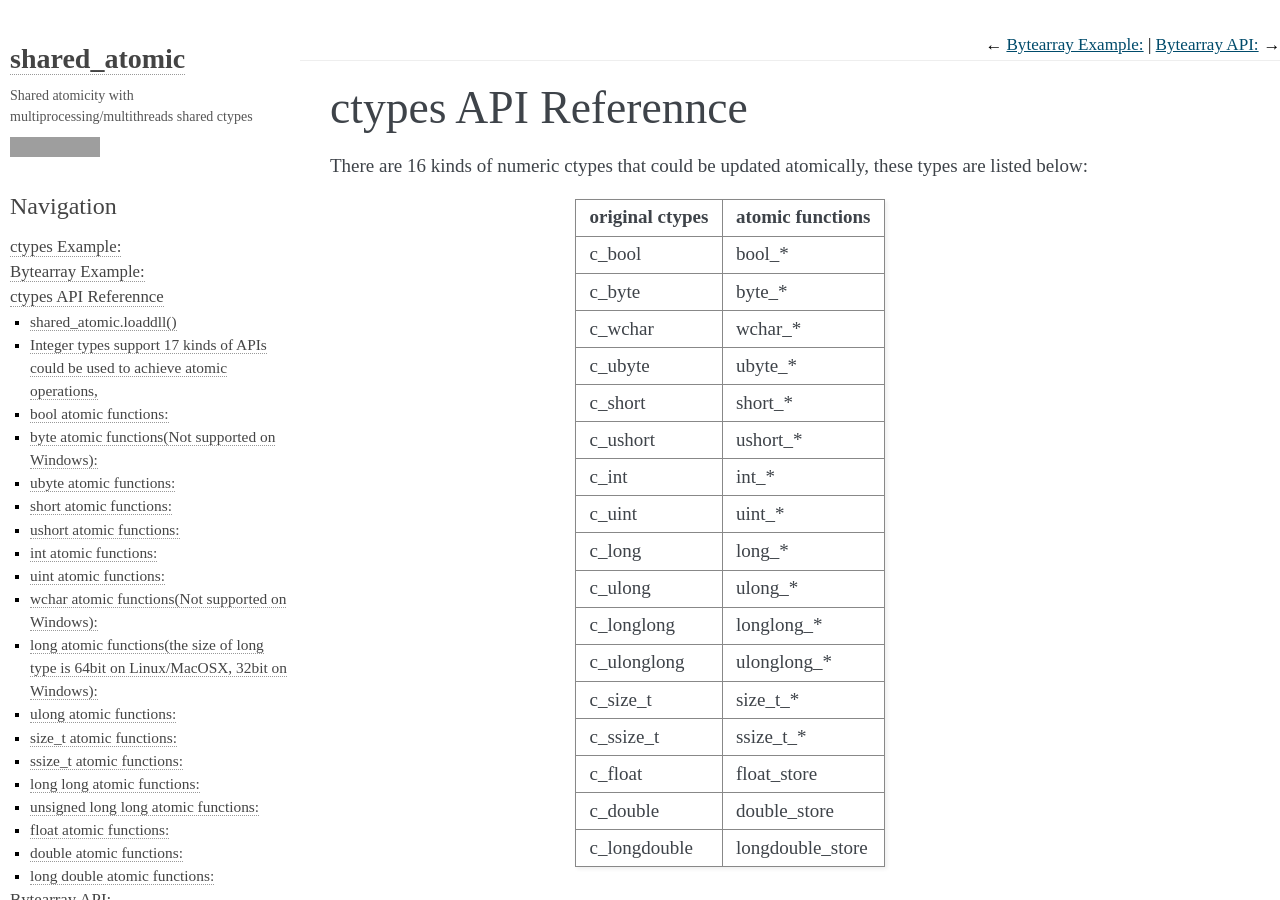
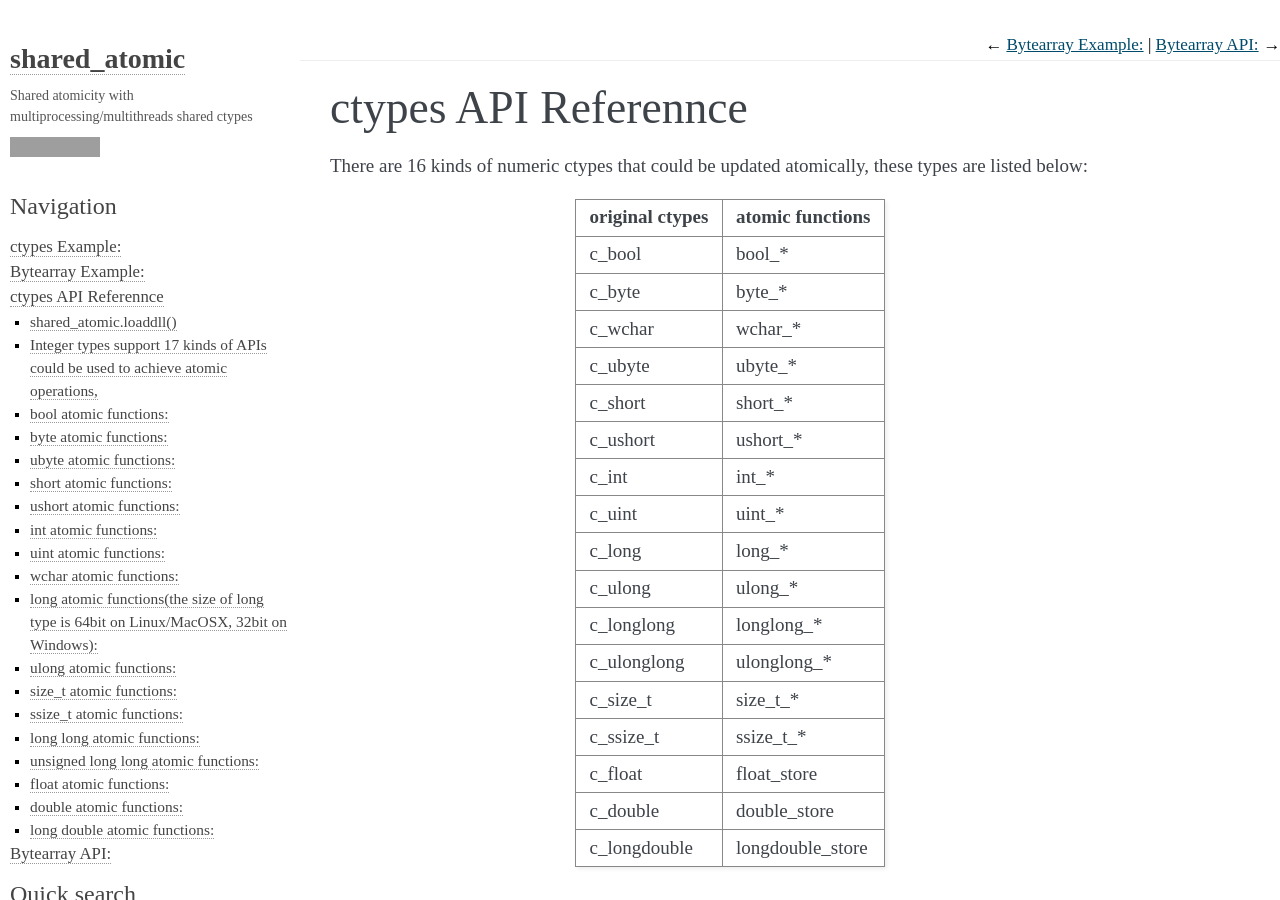
Before and after one commit to irvinren/shared_atomic, a Sphinx documentation site: the page built from docs/source/ctypes_api.md, in a window 1280 px wide and 900 px high. Built offline with Sphinx 7.4.7, drawn with Linux system fonts in a browser that asks for light colours; some of the changed text lies outside the part shown; grey boxes are pictures that could not be loaded.

Commit message:
updated document

```diff
--- a/docs/source/ctypes_api.md
+++ b/docs/source/ctypes_api.md
@@ -112,7 +112,7 @@ floating types supports only 1 kind,
 
 `void bool_shift(_Bool *v, _Bool *, _Bool *);`
 
-## byte atomic functions(Not supported on Windows):
+## byte atomic functions:
 
 `void byte_store(char *, char *);`
 
@@ -304,7 +304,7 @@ floating types supports only 1 kind,
 `unsigned int uint_fetch_and_xor(unsigned int *, unsigned int);`
 `unsigned int uint_fetch_and_nand(unsigned int *, unsigned int);`
 
-## wchar atomic functions(Not supported on Windows):
+## wchar atomic functions:
 
 `void wchar_store(wchar_t *, wchar_t *);`
 
```
Also changed, not shown: 6 other files.
